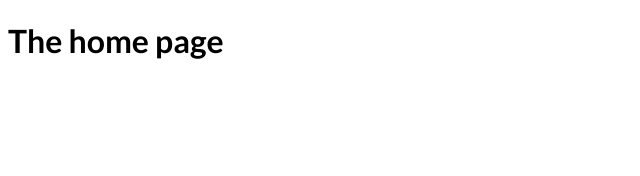
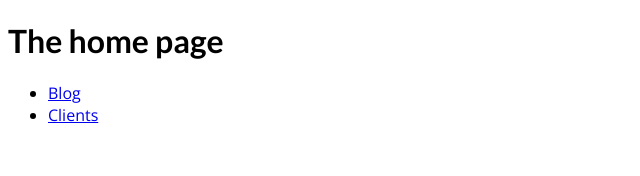
Before and after one commit to oanskyy/nextjs-may, a Next.js app: page / in a window 1280 px wide. Shown: the top 176 px of the page, without its empty margins (0-640 px from the left). Built offline with nearby package versions, Linux system fonts and the light colour scheme.

Commit message:
feat: navigating with the link component

```diff
--- a/pages/index.js
+++ b/pages/index.js
@@ -1,7 +1,15 @@
+import Link from "next/link"
+
 export default function HomePage() {
 	return (
 		<div>
 			<h1>The home page</h1>
+			<ul>
+				<li>
+					<Link href='/blog'>Blog</Link>
+				</li>
+				<li><Link href='/clients'>Clients</Link></li>
+			</ul>
 		</div>
 	)
 }
```
